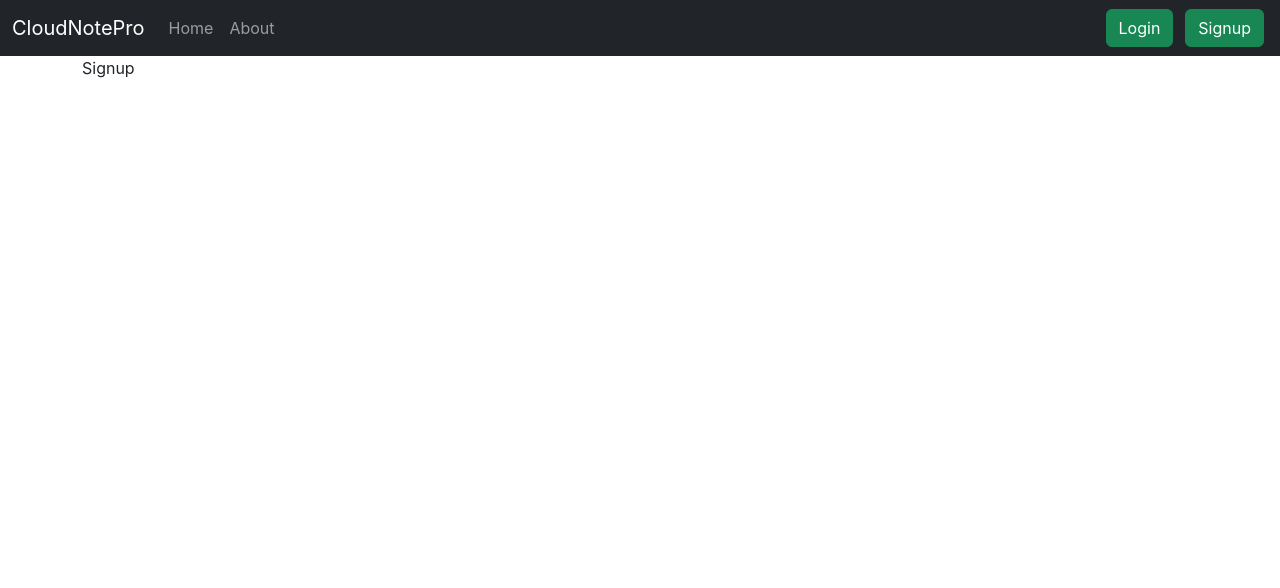
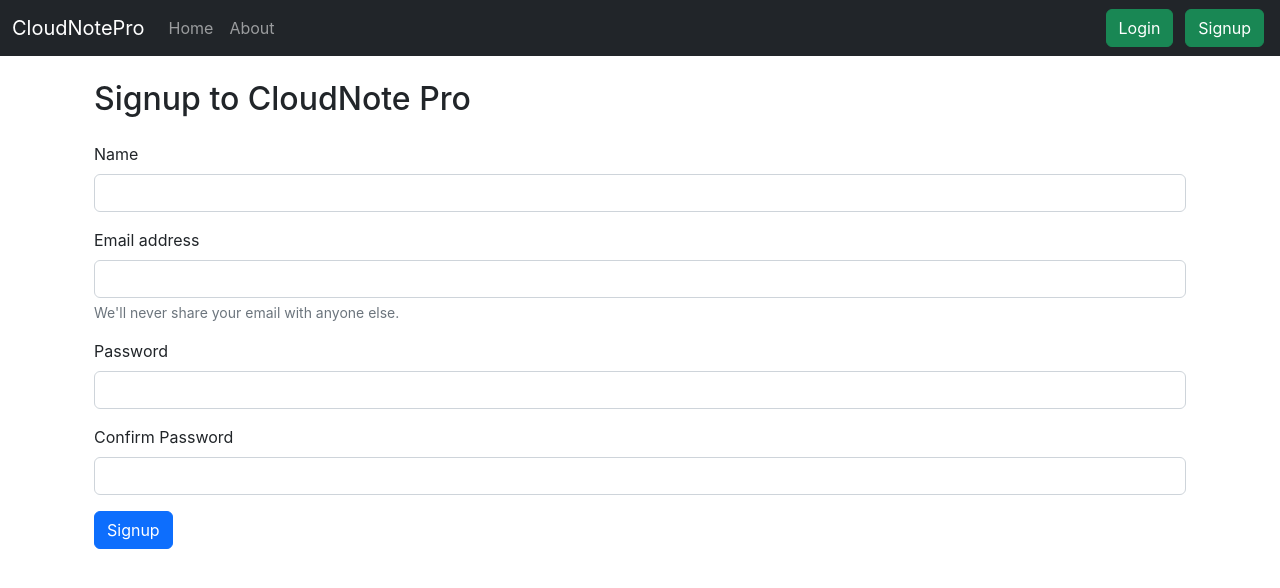
Before and after one commit to Ankan-cyber/cloudnotepro-frontend, a React (Create React App) app: page /signup in a window 1280 px wide. Shown: the top 588 px of the page. Built offline with nearby package versions, Linux system fonts and the light colour scheme.

Commit message:
All Fetaures are done

```diff
--- a/src/components/FetchNotes.jsx
+++ b/src/components/FetchNotes.jsx
@@ -1,13 +1,19 @@
 import React, { useContext, useEffect } from 'react'
 import noteContext from "../context/notes/noteContext"
 import Notesitem from './Noteitem';
+import { useNavigate } from 'react-router-dom';
 
 const FetchNotes = (props) => {
 
+    const navigate = useNavigate();
     const context = useContext(noteContext);
     const { notes, fetchNotes } = context;
     useEffect(() => {
-        fetchNotes()
+        if (localStorage.getItem('token')) {
+            fetchNotes()
+        } else {
+            navigate('/login');
+        }
         // eslint-disable-next-line
     }, [])
 
--- a/src/components/Login.jsx
+++ b/src/components/Login.jsx
@@ -1,9 +1,22 @@
-import React, { useState } from 'react'
-// import {useHistory} from 'react-router-dom'
+import React, { useState, useEffect } from 'react'
+import { toast } from 'react-toastify';
+import { ToastContainer } from 'react-toastify';
+import 'react-toastify/dist/ReactToastify.css';
+import { useNavigate } from 'react-router-dom';
 
 const Login = () => {
-    // let history = useHistory();
-    const [credentials, setCredentials] = useState({ email: "", password: "" })
+
+    const navigate = useNavigate();
+
+    useEffect(() => {
+        if (localStorage.getItem('token')) {
+            navigate('/')
+        }
+        // eslint-disable-next-line
+    }, [navigate])
+
+    const [email, setEmail] = useState("");
+    const [password, setPassword] = useState("");
     const handleSubmit = async (e) => {
         e.preventDefault();
         const response = await fetch("http://192.168.0.101:5000/api/auth/login", {
@@ -11,37 +24,43 @@ const Login = () => {
             headers: {
                 'Content-Type': 'application/json'
             },
-            body: JSON.stringify({ "email":credentials.email, "password":credentials.password })
+            body: JSON.stringify({ "email": email, "password": password })
         });
         const json = await response.json();
-        if(json.success){
+        if (json.success) {
             //redirect
             localStorage.setItem('token', json.authtoken);
-            // history.push("/");
+            navigate('/');
         }
-        else{
-            console.log(json.error);
+        else {
+            toast.error(json.error, {
+                theme: "light",
+                autoClose: 3000
+            })
         }
     }
     const onchange = (e) => {
-        setCredentials({...credentials, [e.target.name]: e.target.value})
+        if (e.target.name === "email") setEmail(e.target.value)
+        else setPassword(e.target.value)
     }
     return (
         <>
-            <div className="container">
+            <div className="container my-4">
+                <h2 className='my-4'>Login to CloudNote Pro</h2>
                 <form onSubmit={handleSubmit}>
                     <div className="mb-3">
                         <label htmlFor="email" className="form-label">Email address</label>
-                        <input type="email" className="form-control" id="email" aria-describedby="emailHelp" value={credentials.email} onChange={onchange} />
+                        <input type="email" className="form-control" id="email" aria-describedby="emailHelp" name="email" value={email} onChange={onchange} />
                         <div id="emailHelp" className="form-text">We'll never share your email with anyone else.</div>
                     </div>
                     <div className="mb-3">
                         <label htmlFor="password" className="form-label">Password</label>
-                        <input type="password" className="form-control" id="password" value={credentials.password} onChange={onchange} autoComplete="current-password"/>
+                        <input type="password" className="form-control" id="password" value={password} onChange={onchange} name="password" />
                     </div>
-                    <button type="submit" className="btn btn-primary">Submit</button>
+                    <button type="submit" className="btn btn-primary">Login</button>
                 </form>
             </div>
+            <ToastContainer />
         </>
     )
 }
--- a/src/components/Navbar.jsx
+++ b/src/components/Navbar.jsx
@@ -1,17 +1,23 @@
 import React, { useEffect } from 'react'
 import { Link, useLocation } from 'react-router-dom'
+import { useNavigate } from 'react-router-dom';
 
 const Navbar = () => {
+    const navigate = useNavigate();
     const location = useLocation();
     useEffect(() => {
         // eslint-disable-next-line
-        {}
+        { }
     }, [location]);
+    const handleLogout = () => {
+        localStorage.removeItem('token');
+        navigate('/login')
+    }
 
     return (
         <nav className="navbar navbar-expand-lg bg-body-tertiary navbar-dark bg-dark">
             <div className="container-fluid">
-                <Link className="navbar-brand" to="#">CloudNotePro</Link>
+                <Link className="navbar-brand" to="/">CloudNotePro</Link>
                 <button className="navbar-toggler" type="button" data-bs-toggle="collapse" data-bs-target="#navbarSupportedContent" aria-controls="navbarSupportedContent" aria-expanded="false" aria-label="Toggle navigation">
                     <span className="navbar-toggler-icon"></span>
                 </button>
@@ -24,10 +30,11 @@ const Navbar = () => {
                             <Link className={`nav-link ${location.pathname === "/about" ? 'active' : ''}`} to="/about">About</Link>
                         </li>
                     </ul>
-                    <div className="d-flex">
-                    <Link className="btn btn-success mx-2" to="/login" role="button">Login</Link>
-                    <Link className="btn btn-success mx-1" to="/signup" role="button">Signup</Link>
-                    </div>
+                    {!localStorage.getItem('token') ?
+                        <div className="d-flex">
+                            <Link className="btn btn-success mx-2" to="/login" role="button">Login</Link>
+                            <Link className="btn btn-success mx-1" to="/signup" role="button">Signup</Link>
+                        </div> : <button className='btn btn-success' onClick={handleLogout}>Logout</button>}
                 </div>
             </div>
         </nav>
--- a/src/components/Signup.jsx
+++ b/src/components/Signup.jsx
@@ -1,8 +1,93 @@
-import React from 'react'
+import React, { useState, useEffect } from 'react'
+import { toast } from 'react-toastify';
+import { ToastContainer } from 'react-toastify';
+import 'react-toastify/dist/ReactToastify.css';
+import { useNavigate } from 'react-router-dom';
 
 const Signup = () => {
+  const navigate = useNavigate();
+  useEffect(() => {
+    if (localStorage.getItem('token')) {
+      navigate('/')
+    }
+    // eslint-disable-next-line
+  }, [navigate])
+
+  const [email, setEmail] = useState("");
+  const [password, setPassword] = useState("");
+  const [cpassword, setCpassword] = useState("");
+  const [name, setName] = useState("");
+  const handleSubmit = async (e) => {
+    e.preventDefault();
+    if (cpassword === password) {
+      const response = await fetch("http://192.168.0.101:5000/api/auth/signup", {
+        method: 'POST',
+        headers: {
+          'Content-Type': 'application/json'
+        },
+        body: JSON.stringify({ "name": name, "email": email, "password": password })
+      });
+      const json = await response.json();
+      if (json.success) {
+        //redirect
+        localStorage.setItem('token', json.authtoken);
+        navigate('/')
+      }
+      else {
+        toast.error(json.error, {
+          theme: "light",
+          autoClose: 3000
+        })
+      }
+    }
+    else {
+      toast.error("Password should be equal", {
+        theme: "light",
+        autoClose: 3000
+      })
+    }
+  }
+  const onchange = (e) => {
+    if (e.target.name === "email") {
+      setEmail(e.target.value);
+    }
+    else if (e.target.name === "password") {
+      setPassword(e.target.value);
+    }
+    else if (e.target.name === "cpassword") {
+      setCpassword(e.target.value);
+    }
+    else {
+      setName(e.target.value);
+    }
+  }
   return (
-    <div>Signup</div>
+    <>
+      <div className="container my-4">
+        <h2 className='my-4'>Signup to CloudNote Pro</h2>
+        <form onSubmit={handleSubmit}>
+          <div className="mb-3">
+            <label htmlFor="name" className="form-label">Name</label>
+            <input type="text" className="form-control" id="name" value={name} onChange={onchange} name="name" required={true} />
+          </div>
+          <div className="mb-3">
+            <label htmlFor="email" className="form-label">Email address</label>
+            <input type="email" className="form-control" id="email" aria-describedby="emailHelp" name="email" value={email} onChange={onchange} required={true} />
+            <div id="emailHelp" className="form-text">We'll never share your email with anyone else.</div>
+          </div>
+          <div className="mb-3">
+            <label htmlFor="password" className="form-label">Password</label>
+            <input type="password" className="form-control" id="password" value={password} onChange={onchange} name="password" autoComplete='current-password' required={true} minLength={5} />
+          </div>
+          <div className="mb-3">
+            <label htmlFor="cpassword" className="form-label">Confirm Password</label>
+            <input type="password" className="form-control" id="cpassword" value={cpassword} onChange={onchange} name="cpassword" autoComplete='current-password' required={true} minLength={5} />
+          </div>
+          <button type="submit" className="btn btn-primary">Signup</button>
+        </form>
+      </div>
+      <ToastContainer />
+    </>
   )
 }
 
--- a/src/context/notes/NoteState.js
+++ b/src/context/notes/NoteState.js
@@ -15,7 +15,7 @@ const NoteState = (props) => {
             method: 'GET',
             headers: {
                 'Content-Type': 'application/json',
-                'auth-token': 'eyJhbGciOiJIUzI1NiIsInR5cCI6IkpXVCJ9.eyJ1c2VyIjp7ImlkIjoiNjNjNjZlMWFkYjgzZWU1MTc5MWEwYzA1In0sImlhdCI6MTY3NDAzNjAwMn0.LenvIfi2bc4r1LmJD24Q-4E_0j7QYfMs9CbWg_YsHZE'
+                'auth-token': localStorage.getItem('token')
             },
         });
         const json = await response.json();
@@ -30,7 +30,7 @@ const NoteState = (props) => {
             method: 'POST',
             headers: {
                 'Content-Type': 'application/json',
-                'auth-token': 'eyJhbGciOiJIUzI1NiIsInR5cCI6IkpXVCJ9.eyJ1c2VyIjp7ImlkIjoiNjNjNjZlMWFkYjgzZWU1MTc5MWEwYzA1In0sImlhdCI6MTY3NDAzNjAwMn0.LenvIfi2bc4r1LmJD24Q-4E_0j7QYfMs9CbWg_YsHZE'
+                'auth-token': localStorage.getItem('token')
             },
             body: JSON.stringify({ title, description, tag })
         });
@@ -59,7 +59,7 @@ const NoteState = (props) => {
             method: 'DELETE',
             headers: {
                 'Content-Type': 'application/json',
-                'auth-token': 'eyJhbGciOiJIUzI1NiIsInR5cCI6IkpXVCJ9.eyJ1c2VyIjp7ImlkIjoiNjNjNjZlMWFkYjgzZWU1MTc5MWEwYzA1In0sImlhdCI6MTY3NDAzNjAwMn0.LenvIfi2bc4r1LmJD24Q-4E_0j7QYfMs9CbWg_YsHZE'
+                'auth-token': localStorage.getItem('token')
             },
         });
         const json = await response.json();
@@ -79,7 +79,7 @@ const NoteState = (props) => {
             method: 'PUT',
             headers: {
                 'Content-Type': 'application/json',
-                'auth-token': 'eyJhbGciOiJIUzI1NiIsInR5cCI6IkpXVCJ9.eyJ1c2VyIjp7ImlkIjoiNjNjNjZlMWFkYjgzZWU1MTc5MWEwYzA1In0sImlhdCI6MTY3NDAzNjAwMn0.LenvIfi2bc4r1LmJD24Q-4E_0j7QYfMs9CbWg_YsHZE'
+                'auth-token': localStorage.getItem('token')
             },
             body: JSON.stringify({ title, description, tag })
         });
```
